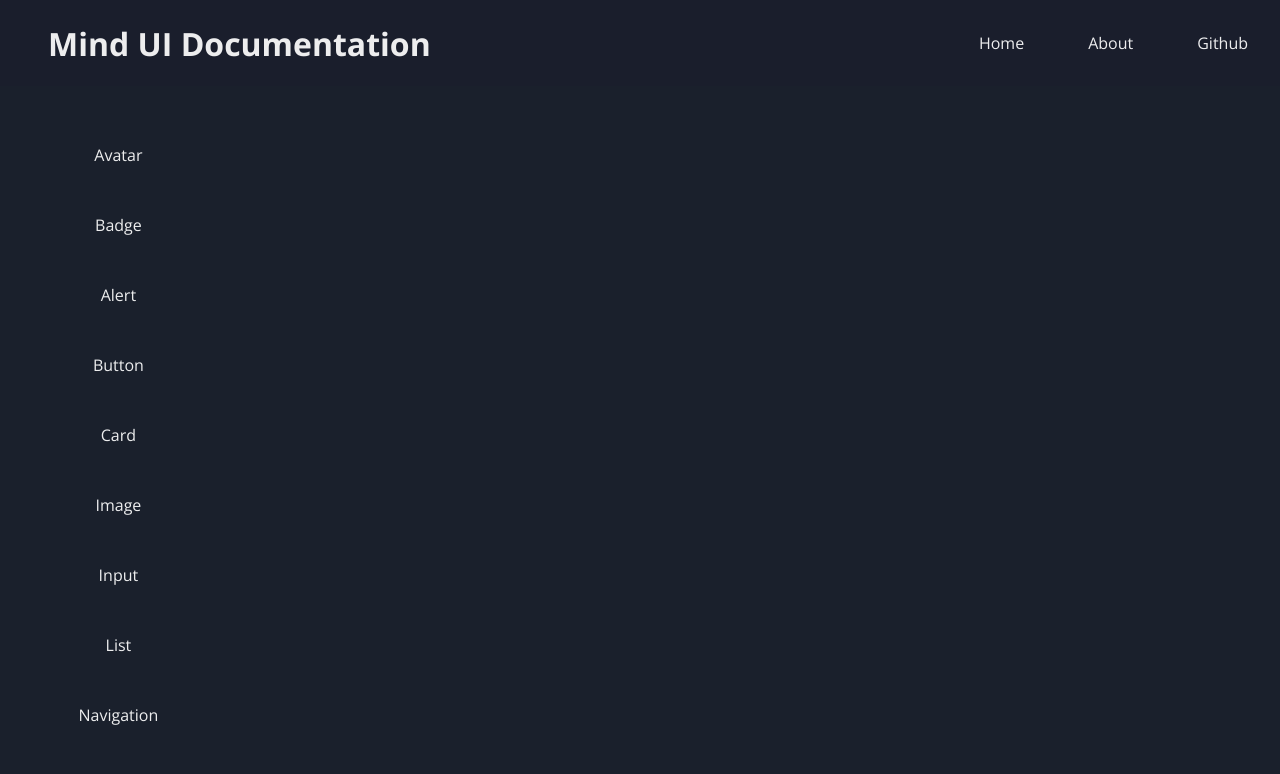
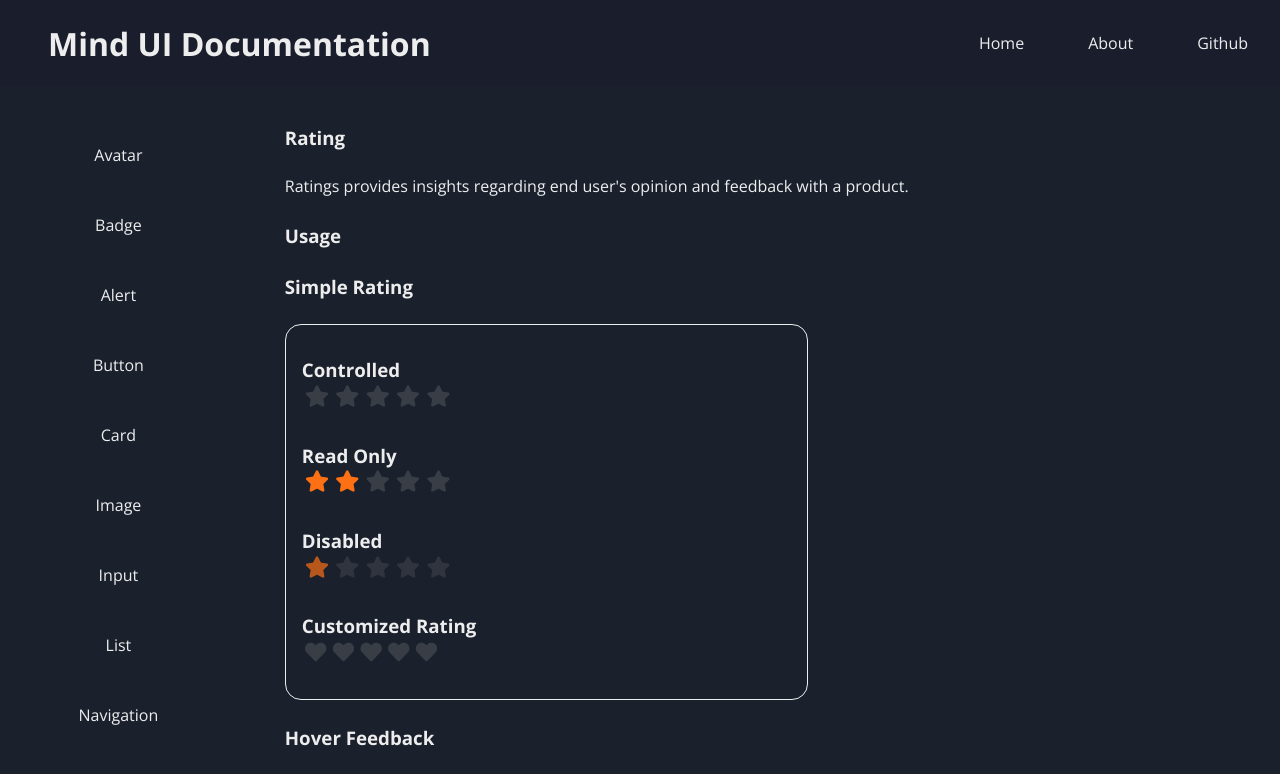
Before and after one commit to Jaynil1611/mind-ui, a React (Create React App) app: page /rating in a window 1280 px wide. Shown: the top 774 px of the page. Built offline with nearby package versions, Linux system fonts and the light colour scheme.

Commit message:
feat: added rating component

```diff
--- a/src/App.css
+++ b/src/App.css
@@ -112,9 +112,14 @@ a {
     display: grid;
     position: relative;
     top: 0;
+    right: 0;
     grid-template-columns: 1fr;
     column-gap: 0;
     transition: all 0.9s ease;
+  }
+
+  .grid-col:nth-child(1) {
+    display: none;
   }
 
   .mobile-navbar {
@@ -132,10 +137,6 @@ a {
     transition: all 0.5s ease;
   }
 
-  .grid-col:nth-child(1) {
-    display: none;
-  }
-
   .mobile-menu {
     display: flex;
     position: fixed;
--- a/src/App.jsx
+++ b/src/App.jsx
@@ -92,9 +92,9 @@ function App() {
           </div>
           <div className="mobile-menu" onClick={handleClick}>
             {showMenu ? (
-              <i class="fas fa-times fa-2x"></i>
+              <i className="fas fa-times fa-2x"></i>
             ) : (
-              <i class="fas fa-bars fa-2x"></i>
+              <i className="fas fa-bars fa-2x"></i>
             )}
           </div>
           {/* <div className="grid-col">
--- a/src/components/Alert/Alert.jsx
+++ b/src/components/Alert/Alert.jsx
@@ -12,7 +12,7 @@ function Alert(props) {
       <h3> Usage </h3>
       <div className="alert-examples">
         <div className="alert">
-          <i class="fas fa-exclamation-triangle fa-lg"></i>
+          <i className="fas fa-exclamation-triangle fa-lg"></i>
           <span className="alert-content">
             Warning! You are following some bad practice
           </span>
--- a/src/components/Badge/Badge.jsx
+++ b/src/components/Badge/Badge.jsx
@@ -29,32 +29,32 @@ function Badge(props) {
       </p>
       <div className="badges">
         <div className="icons">
-          <i class="fas fa-shopping-cart">
+          <i className="fas fa-shopping-cart">
             <span className="badge-icon"> 6 </span>
           </i>
         </div>
         <div className="icons">
-          <i class="fas fa-shopping-cart">
+          <i className="fas fa-shopping-cart">
             <span className="badge-icon badge-icon-green"> 2 </span>
           </i>
         </div>
         <div className="icons">
-          <i class="fas fa-envelope">
+          <i className="fas fa-envelope">
             <span className="badge-icon"> 2 </span>
           </i>
         </div>
         <div className="icons">
-          <i class="fas fa-envelope">
+          <i className="fas fa-envelope">
             <span className="badge-icon badge-icon-green"> 2 </span>
           </i>
         </div>
         <div className="icons">
-          <i class="far fa-envelope">
+          <i className="far fa-envelope">
             <span className="dot-badge"></span>
           </i>
         </div>
         <div className="icons">
-          <i class="far fa-envelope">
+          <i className="far fa-envelope">
             <span className="dot-badge badge-icon-green"></span>
           </i>
         </div>
--- a/src/components/Button/Button.jsx
+++ b/src/components/Button/Button.jsx
@@ -65,10 +65,10 @@ function Button(props) {
           +
         </button>
         <button type="button" className="button-floating">
-          <i class="fas fa-times"></i>
+          <i className="fas fa-times"></i>
         </button>
         <button type="button" className="button-floating">
-          <i class="fas fa-pen"></i>
+          <i className="fas fa-pen"></i>
         </button>
       </div>
     </div>
--- a/src/components/Home/Home.jsx
+++ b/src/components/Home/Home.jsx
@@ -20,7 +20,7 @@ function Home(props) {
           className="button button-primary button-link subtitle-md"
         >
           <a href="/avatar">
-            Get Started <i class="fas fa-arrow-right"></i>
+            Get Started <i className="fas fa-arrow-right"></i>
           </a>
         </button>
       </div>
--- a/src/components/List/List.css
+++ b/src/components/List/List.css
@@ -35,6 +35,9 @@
   display: flex;
   flex-wrap: wrap;
   padding: 1rem;
+}
+
+.list-items.border {
   border-bottom: 1px solid var(--text-color);
 }
 
@@ -57,3 +60,14 @@
   justify-content: space-between;
   flex-wrap: wrap;
 }
+
+.inline-list {
+  display: flex;
+  list-style: none;
+  align-items: center;
+  padding-inline-start: 0;
+}
+
+.list-spacing {
+  padding: 0.2rem;
+}
--- a/src/components/List/List.jsx
+++ b/src/components/List/List.jsx
@@ -23,7 +23,7 @@ function List(props) {
         <div>
           <ul className="list-group">
             {listExample.map((item, index) => (
-              <li className={`list-items`} key={index}>
+              <li className="list-items border" key={index}>
                 {item}
               </li>
             ))}
--- a/src/components/Rating/Rating.css
+++ b/src/components/Rating/Rating.css
@@ -0,0 +1,53 @@
+.rating-container {
+  display: flex;
+  flex-direction: column;
+  flex-wrap: wrap;
+}
+
+.rating-container > * {
+  margin: 0.8rem 0;
+}
+
+.rating-examples {
+  display: flex;
+  flex-wrap: wrap;
+  padding: 1rem;
+  width: 50%;
+  border-radius: 1rem;
+  border: 1px solid var(--text-color);
+  outline: none;
+}
+
+.rating {
+  display: flex;
+  flex-direction: column;
+  flex-wrap: wrap;
+  width: 100%;
+  overflow-x: auto;
+  margin: 1rem 0;
+}
+
+.star-icon {
+  color: var(--secondary-color);
+}
+
+.star-active > i {
+  color: var(--accent-color);
+}
+
+.heart-active > i {
+  color: var(--focus-color-primary);
+}
+
+.read-only {
+  pointer-events: none;
+}
+
+.disabled {
+  background: none;
+  opacity: 0.7;
+}
+
+.feedback {
+    padding: 0 0.8rem;
+}
--- a/src/components/Rating/Rating.jsx
+++ b/src/components/Rating/Rating.jsx
@@ -1,8 +1,100 @@
-import React from "react";
+import React, { useState } from "react";
 import "./Rating.css";
+import "../List/List.css";
+
+const StarRating = ({
+  preActive = 0,
+  readOnly = false,
+  disabled = false,
+  iconType = "star",
+  showFeedback = false,
+  feedback,
+  count = 5,
+}) => {
+  const [hover, setHover] = useState(0);
+  const [active, setActive] = useState(preActive);
+
+  return (
+    <>
+      <ul className="inline-list">
+        {[...Array(count)].map((star, index) => {
+          index += 1;
+          return (
+            <li
+              key={index}
+              className={`list-spacing ${
+                index <= (hover || active) ? `${iconType}-active` : ""
+              } ${readOnly ? "read-only" : ""} ${disabled ? "disabled" : ""}`}
+              onClick={() => setActive(index)}
+              onMouseEnter={() => setHover(index)}
+              onMouseLeave={() => setHover(active)}
+            >
+              <i className={`fas fa-${iconType} fa-lg star-icon`}></i>
+            </li>
+          );
+        })}
+        {showFeedback && (
+          <li className="feedback">{feedback[hover || active]}</li>
+        )}
+      </ul>
+    </>
+  );
+};
 
 function Rating(props) {
-  return <div></div>;
+  const hoverFeedback = {
+    1: "Useless",
+    2: "Poor",
+    3: "Ok",
+    4: "Good",
+    5: "Excellent",
+  };
+
+  return (
+    <div className="rating-container">
+      <h3> Rating </h3>
+      <p>
+        Ratings provides insights regarding end user's opinion and feedback with
+        a product.
+      </p>
+      <h3> Usage </h3>
+      <h3> Simple Rating </h3>
+      <div className="rating-examples">
+        <div className="rating">
+          <h3> Controlled </h3>
+          <StarRating />
+        </div>
+        <div className="rating">
+          <h3> Read Only </h3>
+          <StarRating preActive={2} readOnly={true} />
+        </div>
+        <div className="rating">
+          <h3> Disabled </h3>
+          <StarRating preActive={1} disabled={true} />
+        </div>
+        <div className="rating">
+          <h3> Customized Rating </h3>
+          <StarRating iconType={"heart"} />
+        </div>
+      </div>
+      <h3> Hover Feedback </h3>
+      <div className="rating-examples">
+        <StarRating showFeedback={true} feedback={hoverFeedback} />
+      </div>
+      <h3> Different Rating Counts </h3>
+      <div className="rating-examples">
+        <div className="rating">
+          <StarRating count={5} />
+        </div>
+        <div className="rating">
+          <StarRating count={7} />
+        </div>
+        <div className="rating">
+          <StarRating count={10} />
+        </div>
+      </div>
+    </div>
+  );
 }
 
 export default Rating;
--- a/src/components/Toast/Toast.jsx
+++ b/src/components/Toast/Toast.jsx
@@ -5,7 +5,7 @@ import "../Button/Button";
 const ToastContent = (props) => {
   return (
     <div className="toast">
-      <i class="fas fa-exclamation-triangle fa-lg"></i>
+      <i className="fas fa-exclamation-triangle fa-lg"></i>
       <span className="toast-content">
         Warning! You are following some bad practice
       </span>
@@ -14,7 +14,7 @@ const ToastContent = (props) => {
         className="toast-close button-primary"
         onClick={() => props.setShowToast(false)}
       >
-        <i class="fas fa-times"></i>
+        <i className="fas fa-times"></i>
       </button>
     </div>
   );
```
